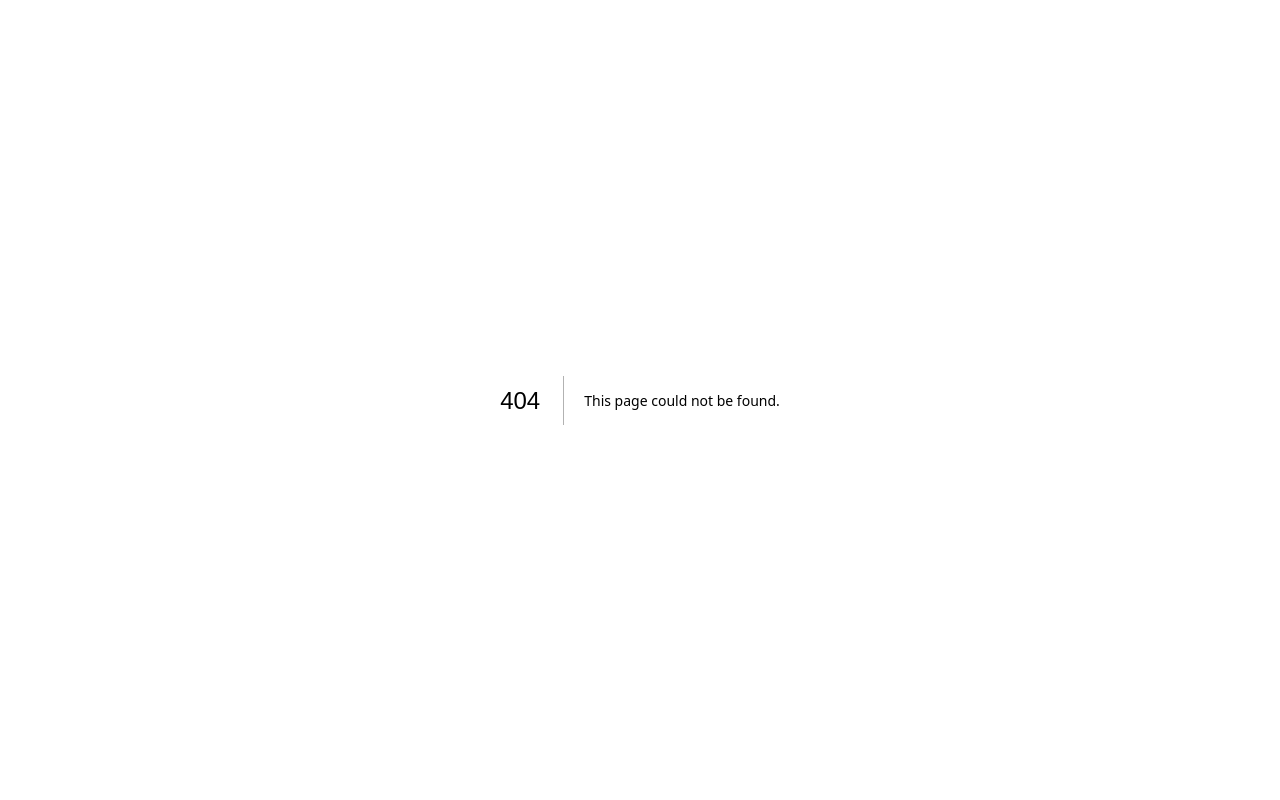
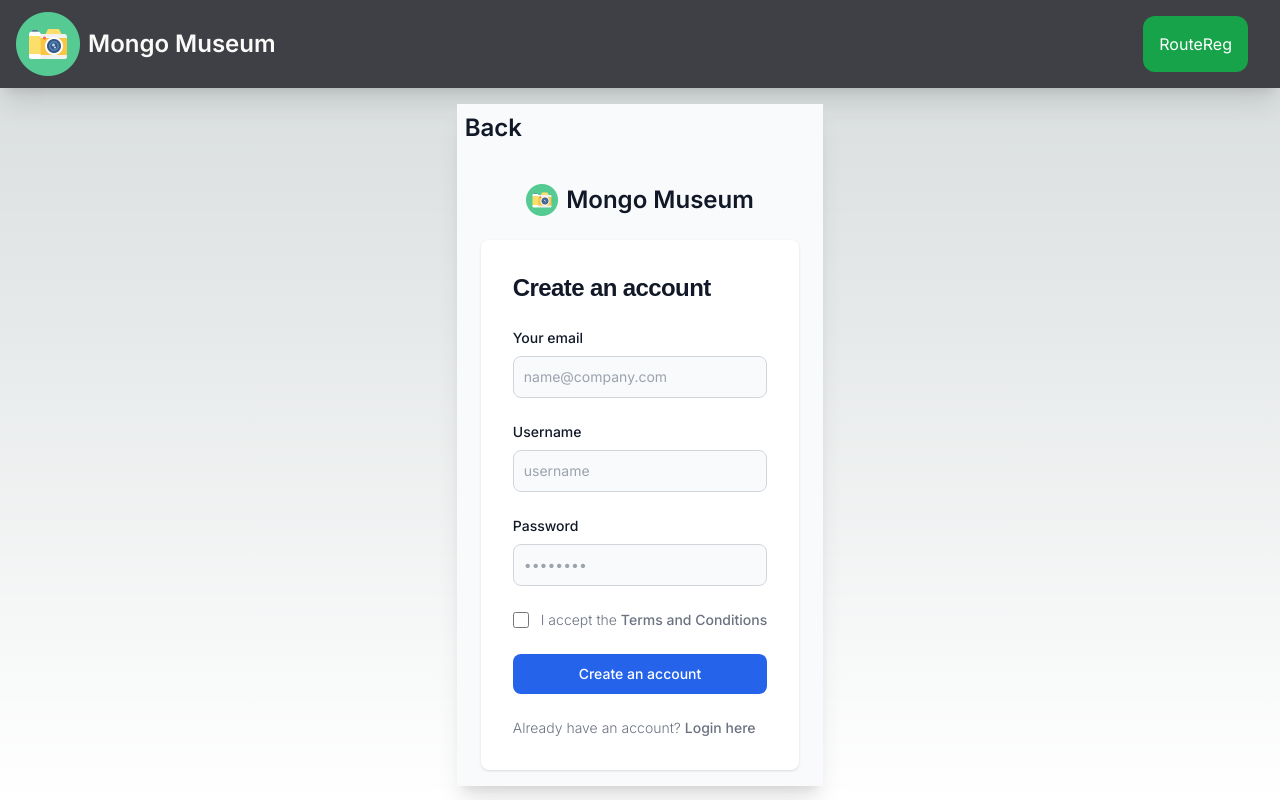
Before and after one commit to gabrielyap/image-uploader-mongo, a Next.js app: page /register in a window 1280 px wide. Before the commit this address had no page. Built offline with nearby package versions, Linux system fonts and the light colour scheme.

Commit message:
register routing

```diff
--- a/app/layout.jsx
+++ b/app/layout.jsx
@@ -12,7 +12,9 @@
 export default function RootLayout({ children }) {
   return (
     <html lang="en">
-      <body className={inter.className}>{children}</body>
+      <body className={inter.className}>
+        {children}
+      </body>
     </html>
   )
 }
--- a/app/page.jsx
+++ b/app/page.jsx
@@ -9,6 +9,7 @@
 import LoginScreen from "./components/LoginScreen"
 import { BrowserRouter as Router, Route, Switch } from 'react-router-dom';
 import ViewImage from "./components/ViewImage"
+import Link from 'next/link'
 
 
 export default function Home() {
@@ -102,6 +103,7 @@
               <div className="flex self-center gap-2 ">
                 <button className="bg-green-600 rounded-xl p-4 text-white cursor-pointer hover:text-emerald-300" onClick={() => { redirectButtons('login') }}>Login</button>
                 <button className="bg-green-600 rounded-xl p-4 text-white cursor-pointer hover:text-emerald-300" onClick={() => { redirectButtons('register') }}>Register</button>
+                <Link href= '/register' className ="bg-green-600 rounded-xl p-4 text-white cursor-pointer hover:text-emerald-300">RouteReg</Link>
               </div>
             )
 
--- /dev/null
+++ b/app/register/page.jsx
@@ -0,0 +1,112 @@
+'use client'
+import React, { useState } from "react"
+import Axios from 'axios'
+import Link from 'next/link'
+
+
+export default function Page() {
+
+    const [formData, setFormData] = useState({
+        email: '',
+        username: '',
+        password: ''
+    });
+
+    const handleChange = (e) => {
+        const { name, value } = e.target;
+        setFormData({
+            ...formData,
+            [name]: value
+        });
+    };
+
+    const handleSubmit = async (e) => {
+        e.preventDefault();
+        console.log("formData: ", formData)
+        try {
+            const response = await Axios.post("http://localhost:8000/api/register", formData);
+            if (response.status === 200) {
+              // Successful register
+              console.log("response.data: ", response.data)
+              window.location = '/'
+              //handleBack()
+            } else {
+              // Handle login error
+              window.alert("Invalid username or password")
+              console.log('Login failed:', response.data.error);
+            }
+          } catch (error) {
+            window.alert("Invalid username, password, or account already exists")
+            console.log('Error:', error);
+          }
+    };
+
+   return (
+    <main className="flex min-h-screen flex-col
+    items-center
+    bg-cover" >
+      <div className="flex w-full justify-between gap-2 bg-zinc-700 py-3 shadow-xl">
+        <a href = "/" className="flex gap-2" >
+          <img className="w-16 h-16 ml-4 hover:cursor-pointer" src="camera-flat.png" alt="logo" />
+          <div className="flex self-center text-2xl font-semibold text-stone-50 dark:text-white hover:cursor-pointer " > Mongo Museum</div>
+          {/* <button className="bg-green-600 rounded-xl p-4 text-white cursor-pointer hover:text-emerald-300" onClick={() => { redirectButtons('before') }}>New Post</button> */}
+        </a>
+
+        <div className="flex self-center gap-2 mr-8 ">
+              <div className="flex self-center gap-2 ">
+                {/* <button className="bg-green-600 rounded-xl p-4 text-white cursor-pointer hover:text-emerald-300" onClick={() => { redirectButtons('login') }}>Login</button>
+                <button className="bg-green-600 rounded-xl p-4 text-white cursor-pointer hover:text-emerald-300" onClick={() => { redirectButtons('register') }}>Register</button> */}
+                <Link href="/register" className ="bg-green-600 rounded-xl p-4 text-white cursor-pointer hover:text-emerald-300">RouteReg</Link>
+              </div>
+        </div>
+
+      </div>
+      <div>
+            <section className="bg-gray-50 dark:bg-gray-900 mt-4 shadow-xl">
+            <button className = "text-2xl font-semibold text-gray-900 p-2" onClick = {() => handleBack()}>Back</button>
+
+                <div className="flex flex-col items-center justify-center px-6 py-8 mx-auto lg:py-0 mt-8 lg:py-0">
+                    <a href="/" className="flex items-center mb-6 text-2xl font-semibold text-gray-900 dark:text-white">
+                        <img className="w-8 h-8 mr-2" src="camera-flat.png" alt="logo" />
+                        Mongo Museum
+                    </a>
+                    <div className="w-full bg-white rounded-lg shadow dark:border md:mt-0 sm:max-w-md xl:p-0 dark:bg-gray-800 dark:border-gray-700 mb-4">
+                        <div className="p-6 space-y-4 md:space-y-6 sm:p-8">
+                            <h1 className="text-xl font-bold leading-tight tracking-tight text-gray-900 md:text-2xl dark:text-white">
+                                Create an account
+                            </h1>
+                            <form className="space-y-4 md:space-y-6" onSubmit = {handleSubmit}>
+                                <div>
+                                    <label for="email" className="block mb-2 text-sm font-medium text-gray-900 dark:text-white">Your email</label>
+                                    <input type="email" name="email" id="email" value={formData.email} onChange={handleChange} className="bg-gray-50 border border-gray-300 text-gray-900 sm:text-sm rounded-lg focus:ring-primary-600 focus:border-primary-600 block w-full p-2.5 dark:bg-gray-700 dark:border-gray-600 dark:placeholder-gray-400 dark:text-white dark:focus:ring-blue-500 dark:focus:border-blue-500" placeholder="name@company.com" required="" />
+                                </div>
+                                <div>
+                                    <label for="username" className="block mb-2 text-sm font-medium text-gray-900 dark:text-white">Username</label>
+                                    <input type="username" name="username" id="username" value={formData.username} onChange={handleChange} placeholder="username" className="bg-gray-50 border border-gray-300 text-gray-900 sm:text-sm rounded-lg focus:ring-primary-600 focus:border-primary-600 block w-full p-2.5 dark:bg-gray-700 dark:border-gray-600 dark:placeholder-gray-400 dark:text-white dark:focus:ring-blue-500 dark:focus:border-blue-500" required="" />
+                                </div>
+                                <div>
+                                    <label for="password" className="block mb-2 text-sm font-medium text-gray-900 dark:text-white">Password</label>
+                                    <input type="password" name="password" id="password" value={formData.password} onChange={handleChange} placeholder="••••••••" className="bg-gray-50 border border-gray-300 text-gray-900 sm:text-sm rounded-lg focus:ring-primary-600 focus:border-primary-600 block w-full p-2.5 dark:bg-gray-700 dark:border-gray-600 dark:placeholder-gray-400 dark:text-white dark:focus:ring-blue-500 dark:focus:border-blue-500" required="" />
+                                </div>
+                                <div className="flex items-start">
+                                    <div className="flex items-center h-5">
+                                        <input id="terms" aria-describedby="terms" type="checkbox" className="w-4 h-4 border border-gray-300 rounded bg-gray-50 focus:ring-3 focus:ring-primary-300 dark:bg-gray-700 dark:border-gray-600 dark:focus:ring-primary-600 dark:ring-offset-gray-800" required="" />
+                                    </div>
+                                    <div className="ml-3 text-sm">
+                                        <label for="terms" className="font-light text-gray-500 dark:text-gray-300">I accept the <a className="font-medium text-primary-600 hover:underline dark:text-primary-500" href="#">Terms and Conditions</a></label>
+                                    </div>
+                                </div>
+                                <button type="submit" className="w-full text-white bg-blue-600 hover:bg-primary-700 focus:ring-4 focus:outline-none focus:ring-primary-300 font-medium rounded-lg text-sm px-5 py-2.5 text-center dark:bg-primary-600 dark:hover:bg-primary-700 dark:focus:ring-primary-800">Create an account</button>
+                                <p className="text-sm font-light text-gray-500 dark:text-gray-400">
+                                    Already have an account? <a href="#" className="font-medium text-primary-600 hover:underline dark:text-primary-500">Login here</a>
+                                </p>
+                            </form>
+                        </div>
+                    </div>
+                </div>
+            </section>
+        </div>
+
+    </main>
+  )
+}
```
